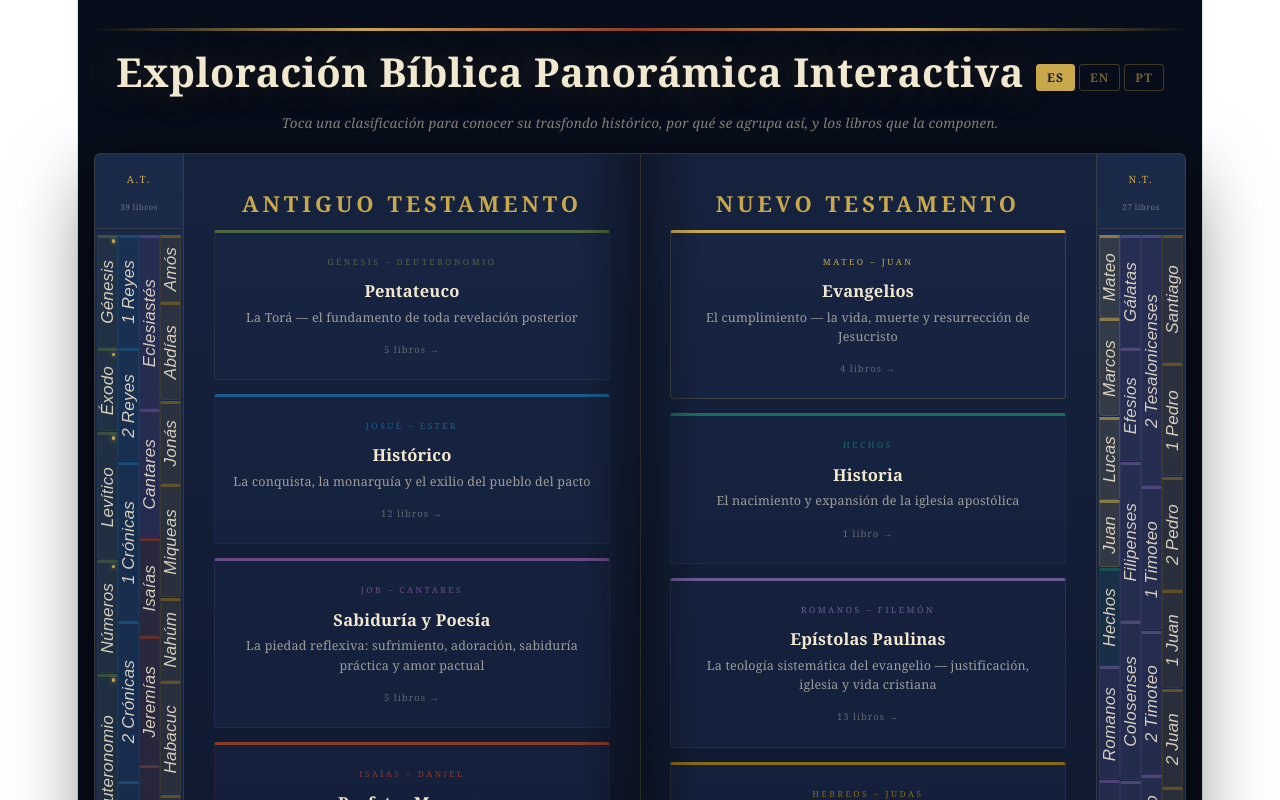
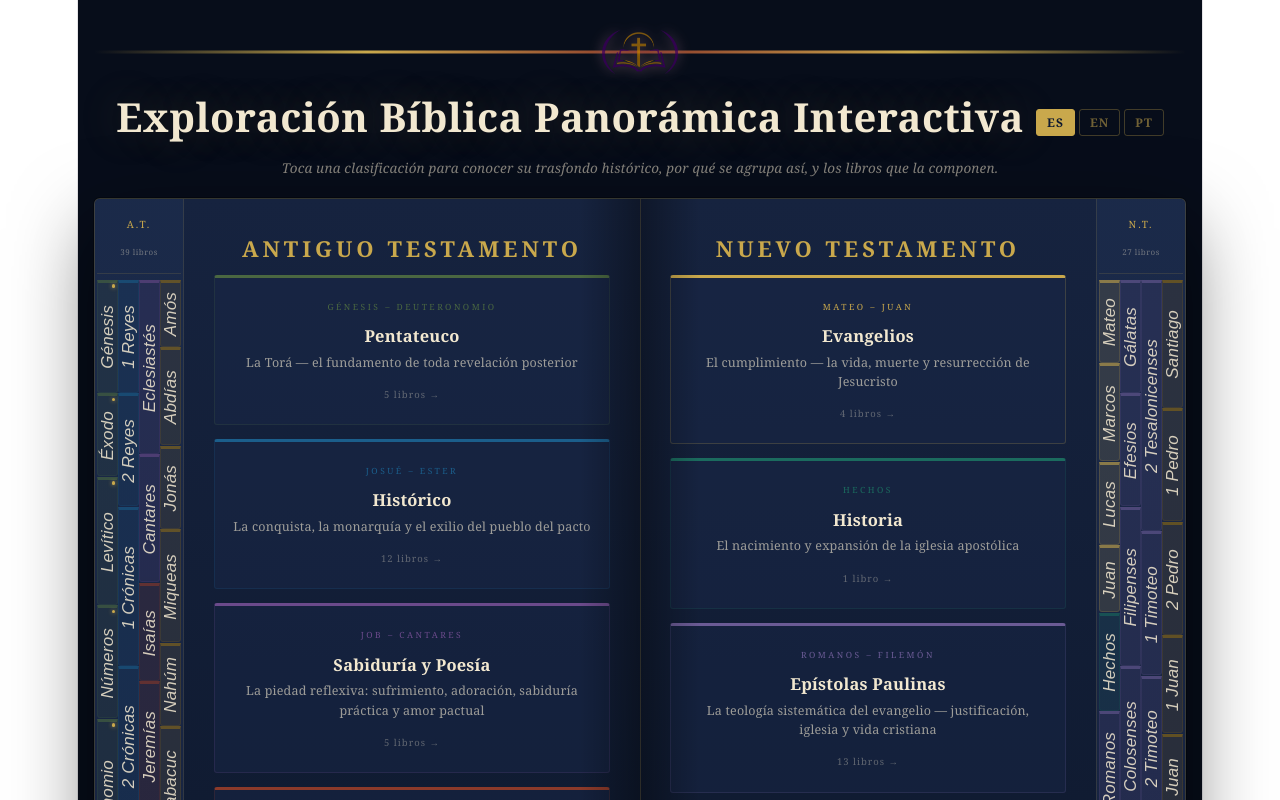
Before and after one commit to mixwarecs/ebpi, a React (Vite) app in the folder canon/: page / in a window 1280 px wide. Shown: the top 800 px of the page. Built offline with nearby package versions, Linux system fonts and the light colour scheme.

Commit message:
Added better logo.

```diff
--- a/canon/index.html
+++ b/canon/index.html
@@ -2,7 +2,8 @@
 <html lang="en">
   <head>
     <meta charset="UTF-8" />
-    <link rel="icon" type="image/svg+xml" href="/favicon.svg" />
+    <link rel="icon" type="image/png" href="/ebpi.png" />
+    <link rel="apple-touch-icon" href="/ebpi.png" />
     <meta name="viewport" content="width=device-width, initial-scale=1.0" />
     <title>EBPI</title>
   </head>
--- a/canon/src/CanonShelf.jsx
+++ b/canon/src/CanonShelf.jsx
@@ -5,6 +5,7 @@ import { tabCellHeight, balancedContiguousSplit } from "./utils";
 import BookViewer from "./components/BookViewer";
 import IndexPage from "./components/IndexPage";
 import DivisionTour from "./components/DivisionTour";
+import ebpiLogo from "./assets/ebpi.png";
 
 const OT_BOOKS = BOOKS.filter(b => b.id <= 39);
 const NT_BOOKS = BOOKS.filter(b => b.id >= 40);
@@ -184,7 +185,10 @@ export default function CanonShelf() {
 
   return (
     <div style={S.outer}>
-      <div style={S.topBar} />
+      <div style={{ position: "relative", width: "100%", maxWidth: 1400, height: 48, display: "flex", alignItems: "center", justifyContent: "center", flexShrink: 0, marginBottom: 18 }}>
+        <div style={{ position: "absolute", left: 0, right: 0, top: "50%", transform: "translateY(-50%)", height: 3, background: "linear-gradient(90deg, transparent, #C9A84C, #8B3A2A, #C9A84C, transparent)" }} />
+        <img src={ebpiLogo} alt="EBPI" style={{ position: "relative", zIndex: 1, height: 44, width: "auto", opacity: 0.75, filter: "drop-shadow(0 0 7px rgba(201,168,76,0.5)) drop-shadow(0 0 5px rgba(107,63,160,0.45))" }} />
+      </div>
       <div style={S.appHeader}>
         <div style={{ display: "flex", alignItems: "center", justifyContent: "center", gap: 12, marginBottom: 8 }}>
           <div style={S.appTitle}>{u.appTitle}</div>
```
Also changed, not shown: canon/public/ebpi.png (added), canon/src/assets/ebpi.png (added).
